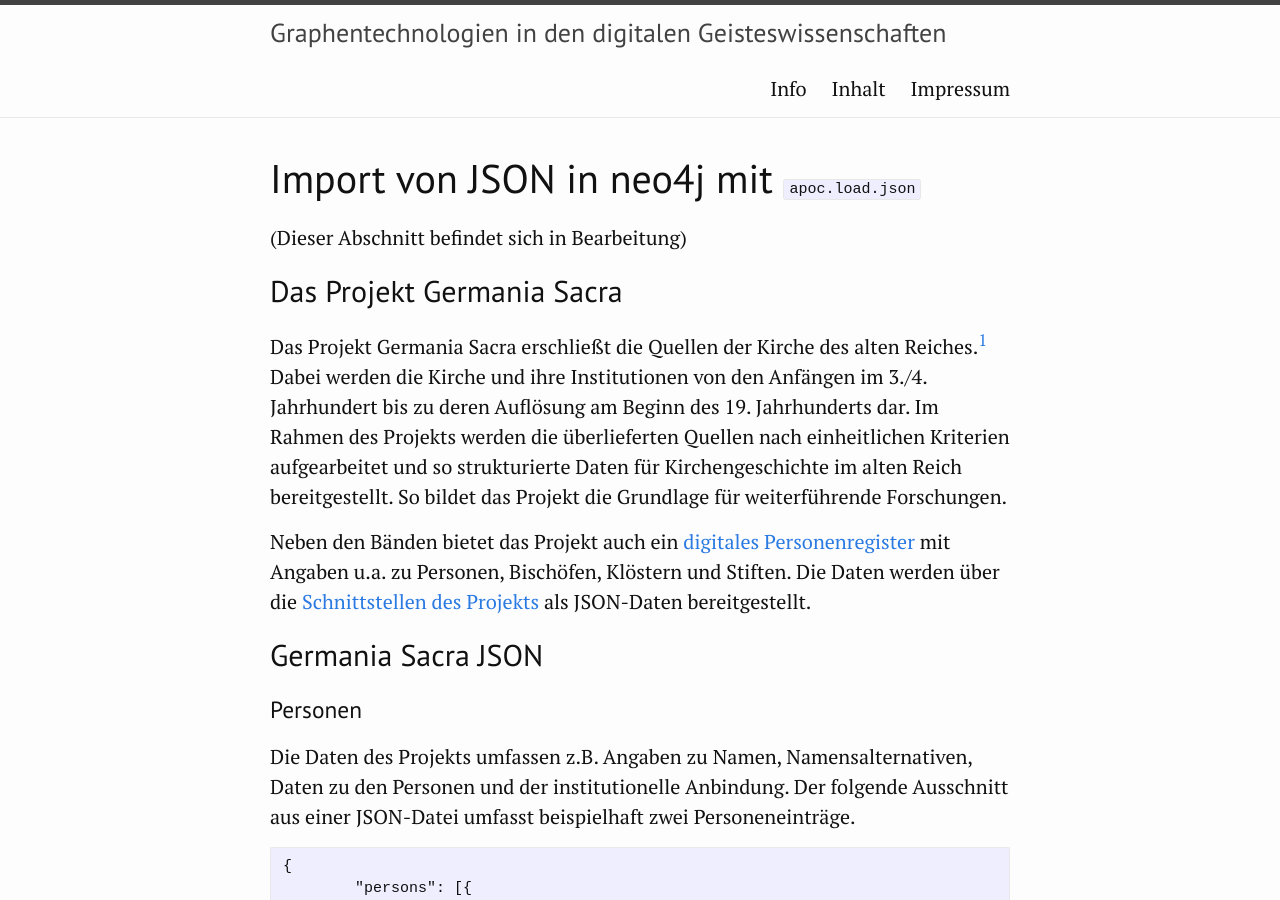
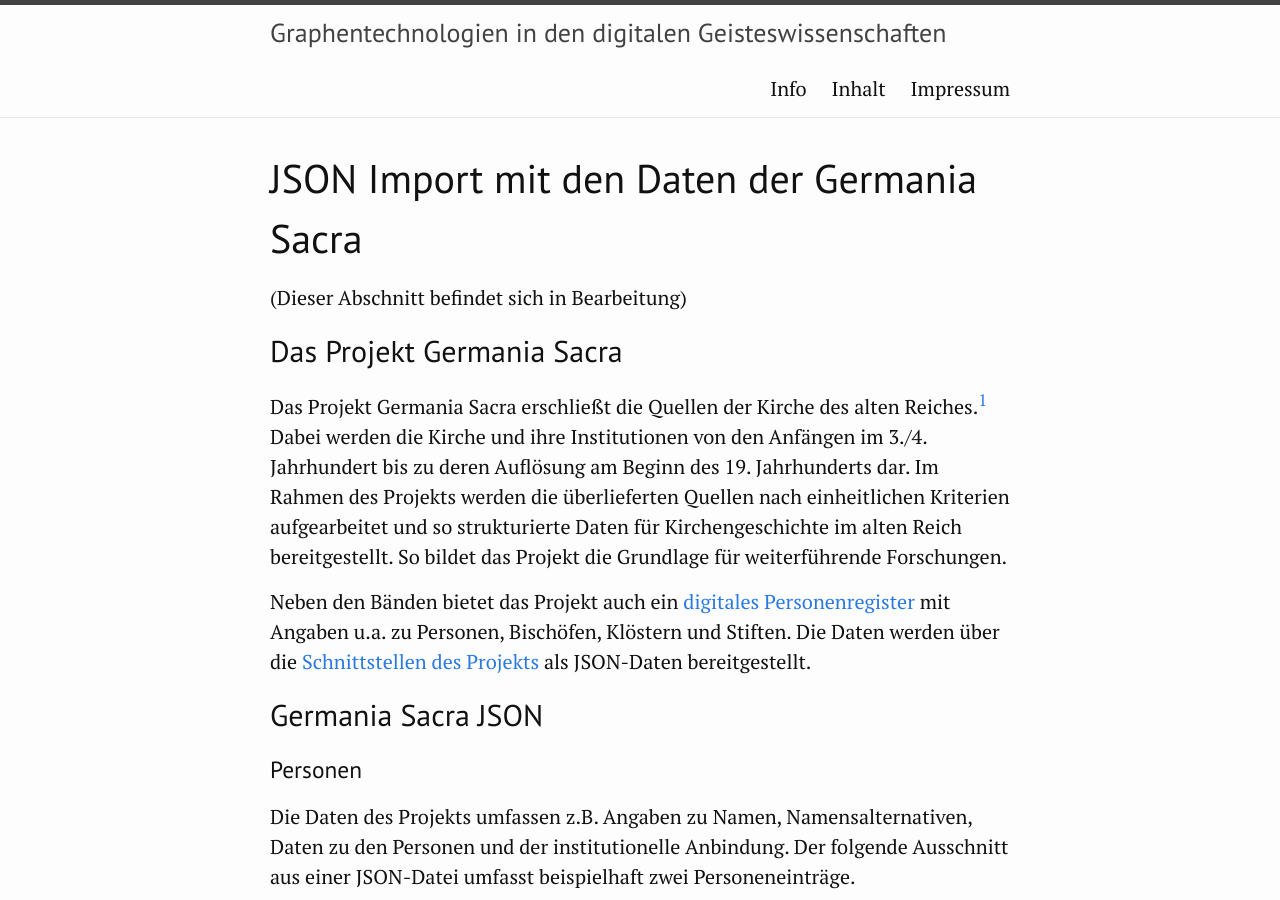
Before and after one commit to kuczera/Graphentechnologien, a Jekyll site: the page built from docs/70_JSON-Import_Germania_Sacra.md, in a window 1280 px wide and 900 px high. Built offline with Jekyll 4.4.1, drawn with Linux system fonts in a browser that asks for light colours.

Commit message:
Überschrift verbessert

```diff
--- a/docs/70_JSON-Import_Germania_Sacra.md
+++ b/docs/70_JSON-Import_Germania_Sacra.md
@@ -6,7 +6,7 @@
 ---
 
 
-# Import von JSON in neo4j mit `apoc.load.json`
+# JSON Import mit den Daten der Germania Sacra
 
 (Dieser Abschnitt befindet sich in Bearbeitung)
 
```
